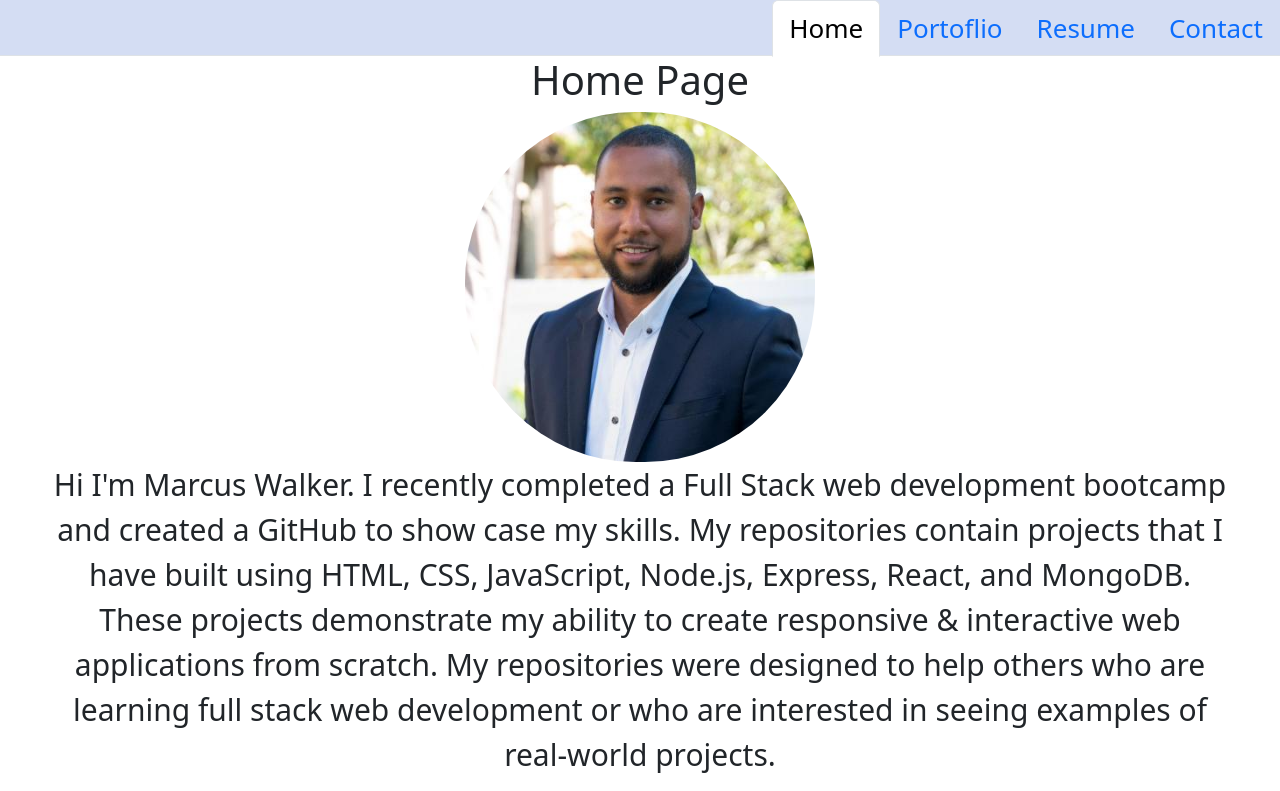
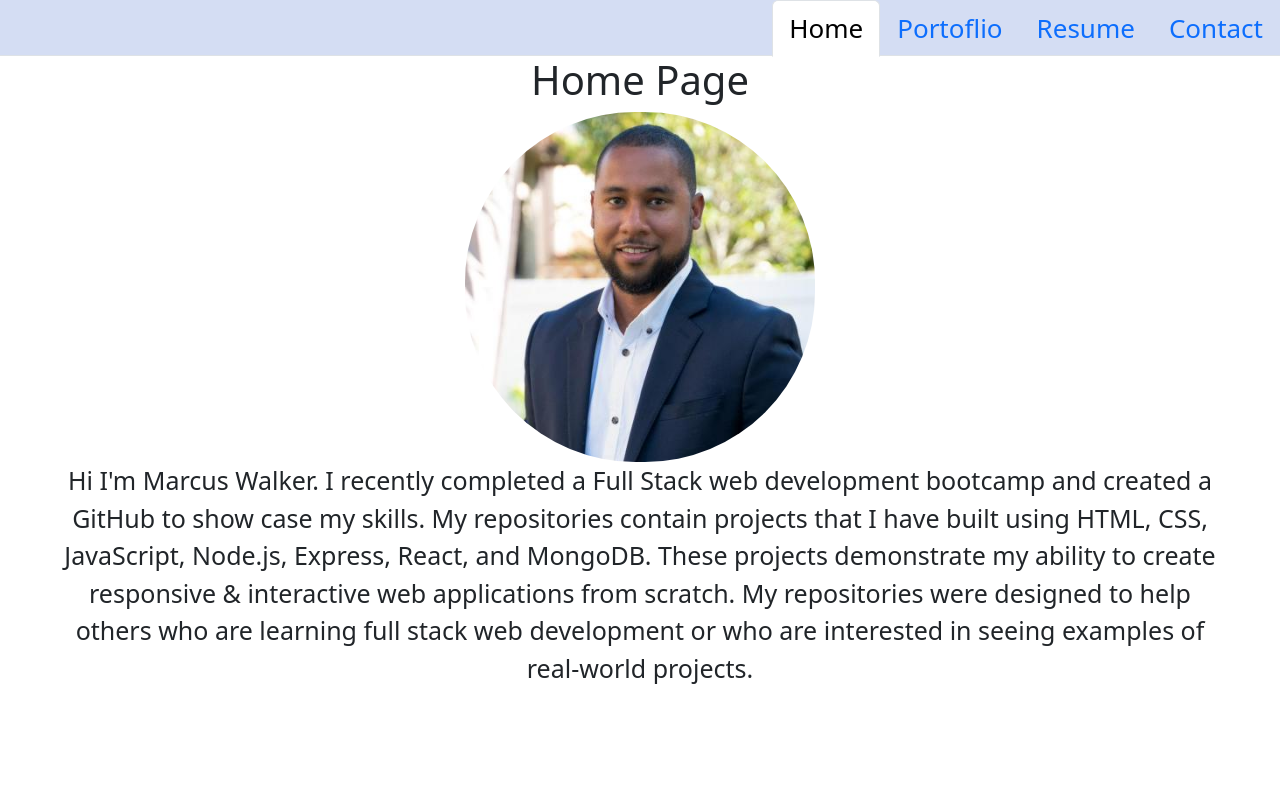
Before and after one commit to mwalker35-stack/marcus-React-Portfolio, a React (Create React App) app: page / in a window 1280 px wide. Shown: the top 791 px of the page. Built offline with nearby package versions, Linux system fonts and the light colour scheme.

Commit message:
changed text size

```diff
--- a/package.json
+++ b/package.json
@@ -15,7 +15,7 @@
   },
   "scripts": {
     "predeploy": "npm run build",
-    "deploy": "gh-pages -b main -d build",
+    "deploy": "gh-pages -d build",
     "start": "react-scripts start",
     "build": "react-scripts build",
     "test": "react-scripts test",
--- a/src/App.css
+++ b/src/App.css
@@ -12,7 +12,7 @@
 }
 
 p {
-  font-size: 30px;
+  font-size: 25px;
   display: flex;
   flex-direction: column;
   align-items: center;
```
